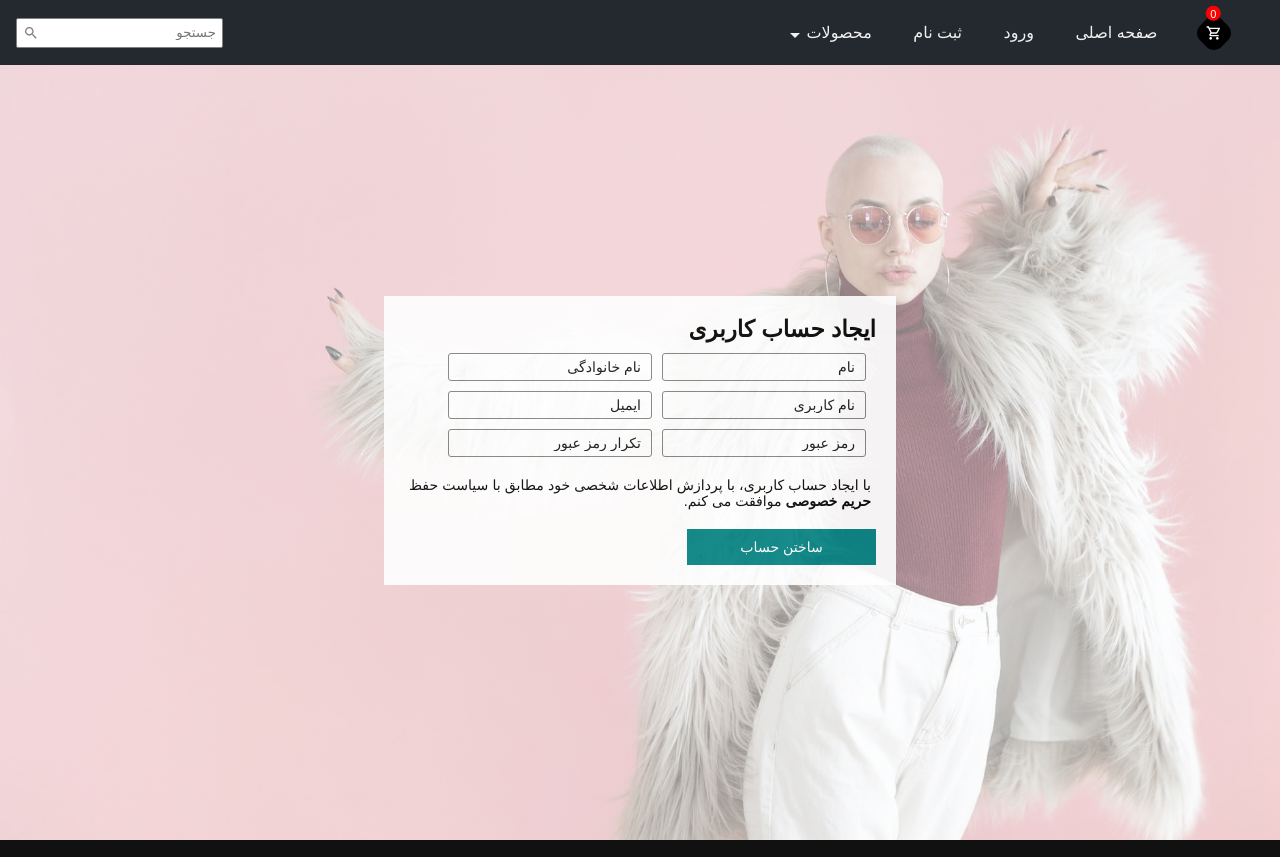
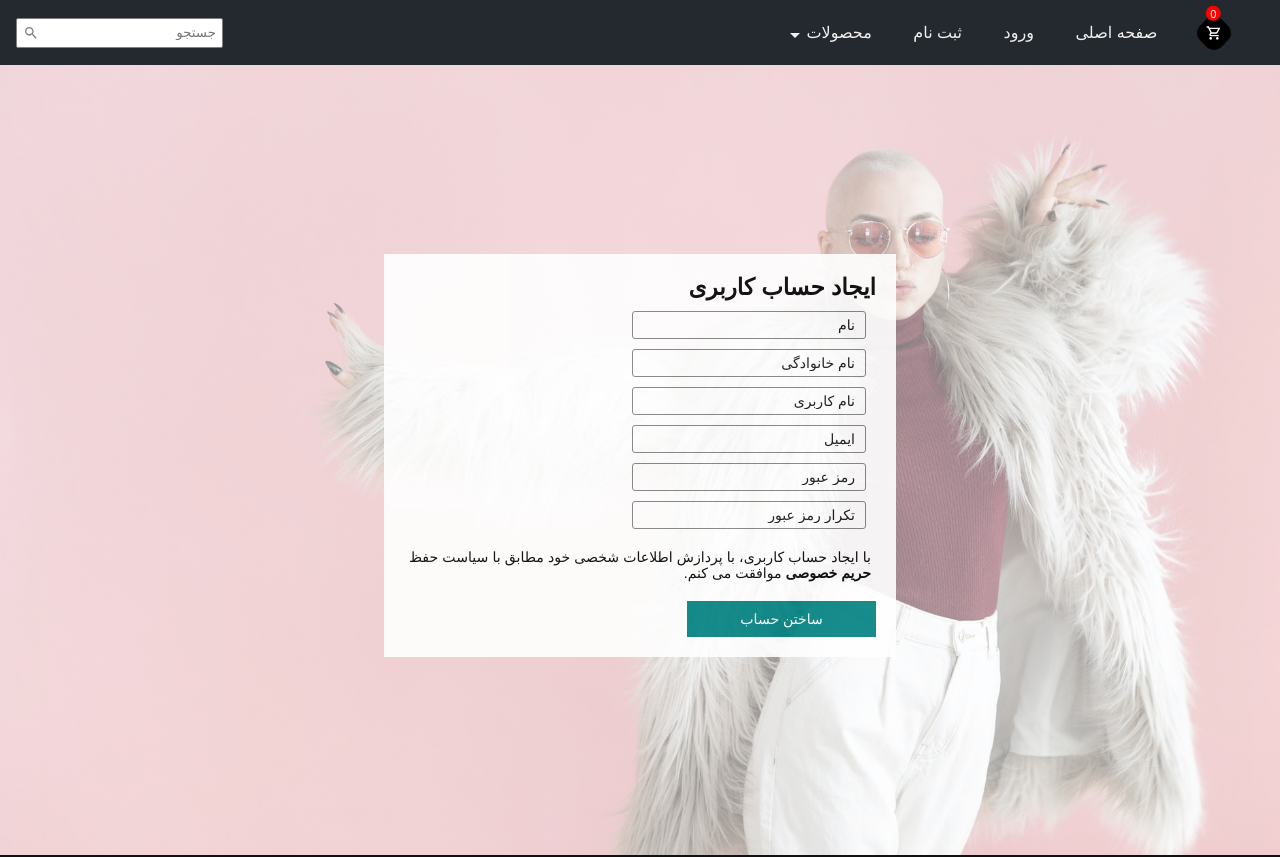
Before and after one commit to amin-qanbari/React-Shopping-Site-UI-Design-Redux-main, a React (Create React App) app: page /register in a window 1280 px wide. Shown: the top 857 px of the page. Built offline with nearby package versions, Linux system fonts and the light colour scheme.

Commit message:
edit responsive this component

```diff
--- a/src/pages/Register.js
+++ b/src/pages/Register.js
@@ -16,8 +16,13 @@
 const Container = styled.div`
   direction: rtl;
   width: 100vw;
-  height: 100vh;
-  margin-top: 40px;
+  min-height: 100vh;
+  display: flex;
+  flex-direction: column;
+  align-items: center;
+  justify-content: center;
+  margin-top: 55px;
+  padding: 10px 0;
   background: linear-gradient(
       rgba(255, 255, 255, 0.5),
       rgba(255, 255, 255, 0.5)
@@ -35,11 +40,14 @@
   background-color: #fff;
   opacity: 0.9;
 
+  @media (max-width: 1200px) {
+    width: 55%;
+  }
   @media (max-width: 992px) {
     width: 60%;
   }
   @media (max-width: 768px) {
-    width: 70%;
+    width: 68%;
   }
 
   @media (max-width: 576px) {
@@ -81,13 +89,18 @@
   flex: 1;
   min-width: 50%;
   margin: 10px 10px 0px 0px;
-  padding: 13px 10px;
+  padding: 13px 10px 13px 40px;
   border: 1.5px solid gray;
   border-radius: 3px;
   font-size: clamp(0.7rem, 1.1vw, 2rem);
 
   &::placeholder {
     color: #111;
+  }
+
+  @media (max-width: 768px) {
+  padding: 13px 10px 13px 20px;
+
   }
   @media (max-width: 576px) {
     width: 95%;
@@ -280,7 +293,7 @@
           </Agreement>
           <Button type="submit">ساختن حساب</Button>
         </Form>
-        <ToastContainer style={{margin:"40px 15px 0 0"}} />
+        <ToastContainer className="toast" />
       </Wrapper>
     </Container>
   );
```
